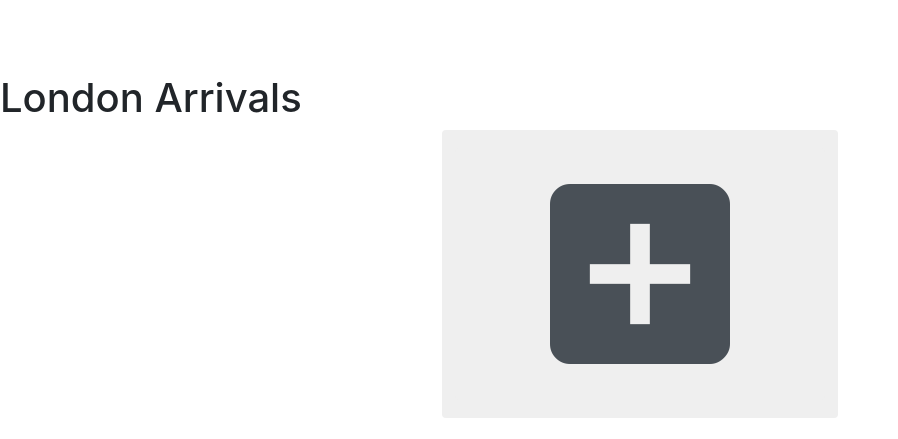
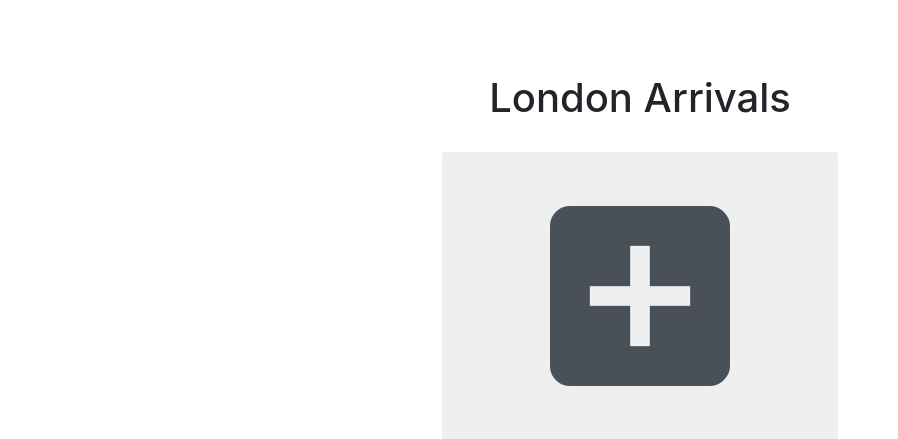
Before and after one commit to massimiliano76/tfl_arrivals, a Flask app: page / in a window 1280 px wide. Shown: the top 439 px of the page, without its empty margins (0-898 px from the left). Run offline with Flask 2, Linux system fonts and the light colour scheme; data that the repository does not hold is empty; some libraries are stand-ins or nearby versions.

Commit message:
Centered page title

```diff
--- a/tfl_arrivals/static/content/site.css
+++ b/tfl_arrivals/static/content/site.css
@@ -4,6 +4,10 @@ body {
     padding-bottom: 20px;
 }
 
+#page_title {
+  text-align: center;
+  margin-bottom: 30px;
+}
 /* Set padding to keep content from hitting the edges */
 .body-content {
     padding-left: 15px;
--- a/tfl_arrivals/templates/layout.html
+++ b/tfl_arrivals/templates/layout.html
@@ -10,7 +10,7 @@
 </head>
 
 <body>
-    <h1>London Arrivals</h1>
+    <h1 id="page_title">London Arrivals</h1>
     {% block add_stop %}{% endblock %}
 
     <div class="body-content">
```
